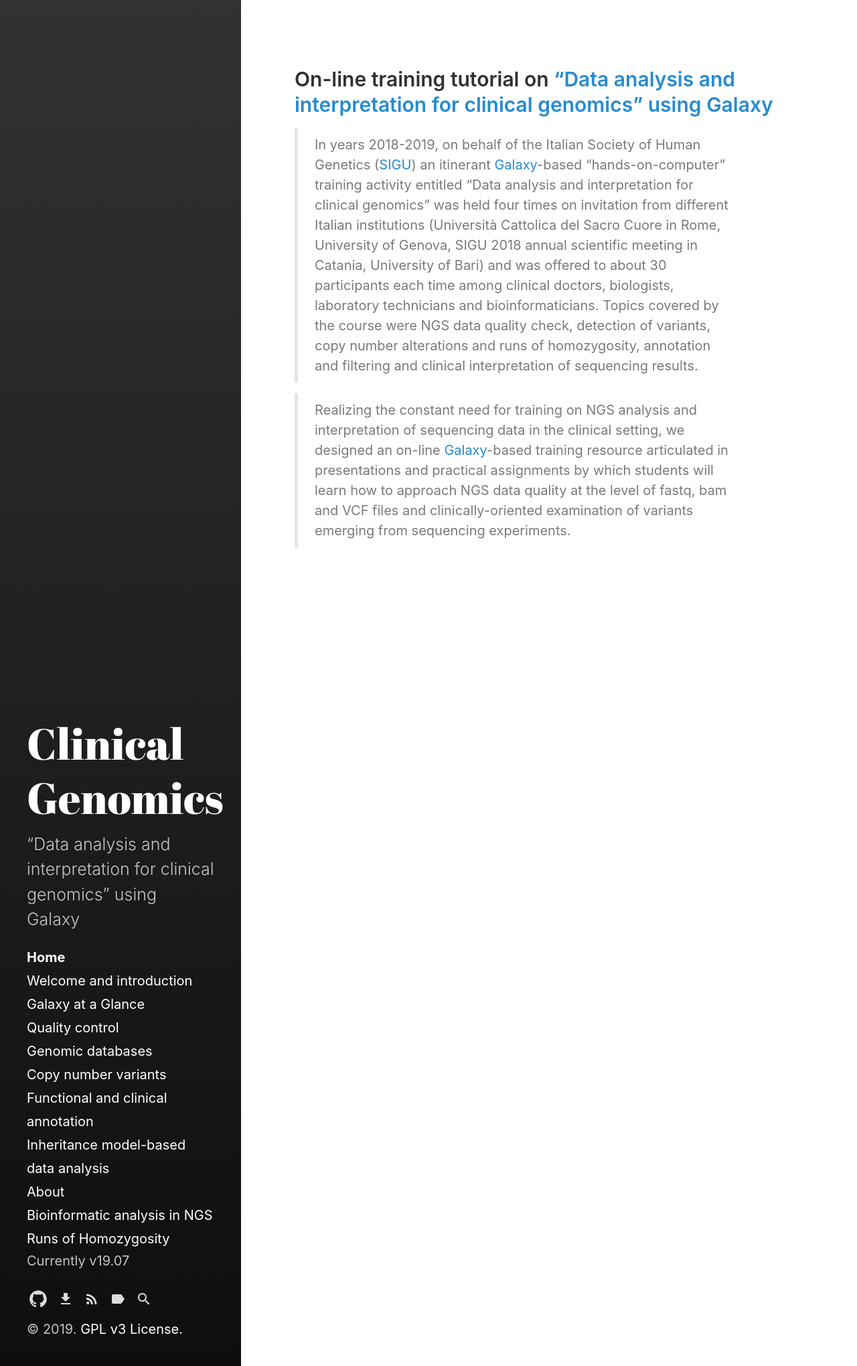
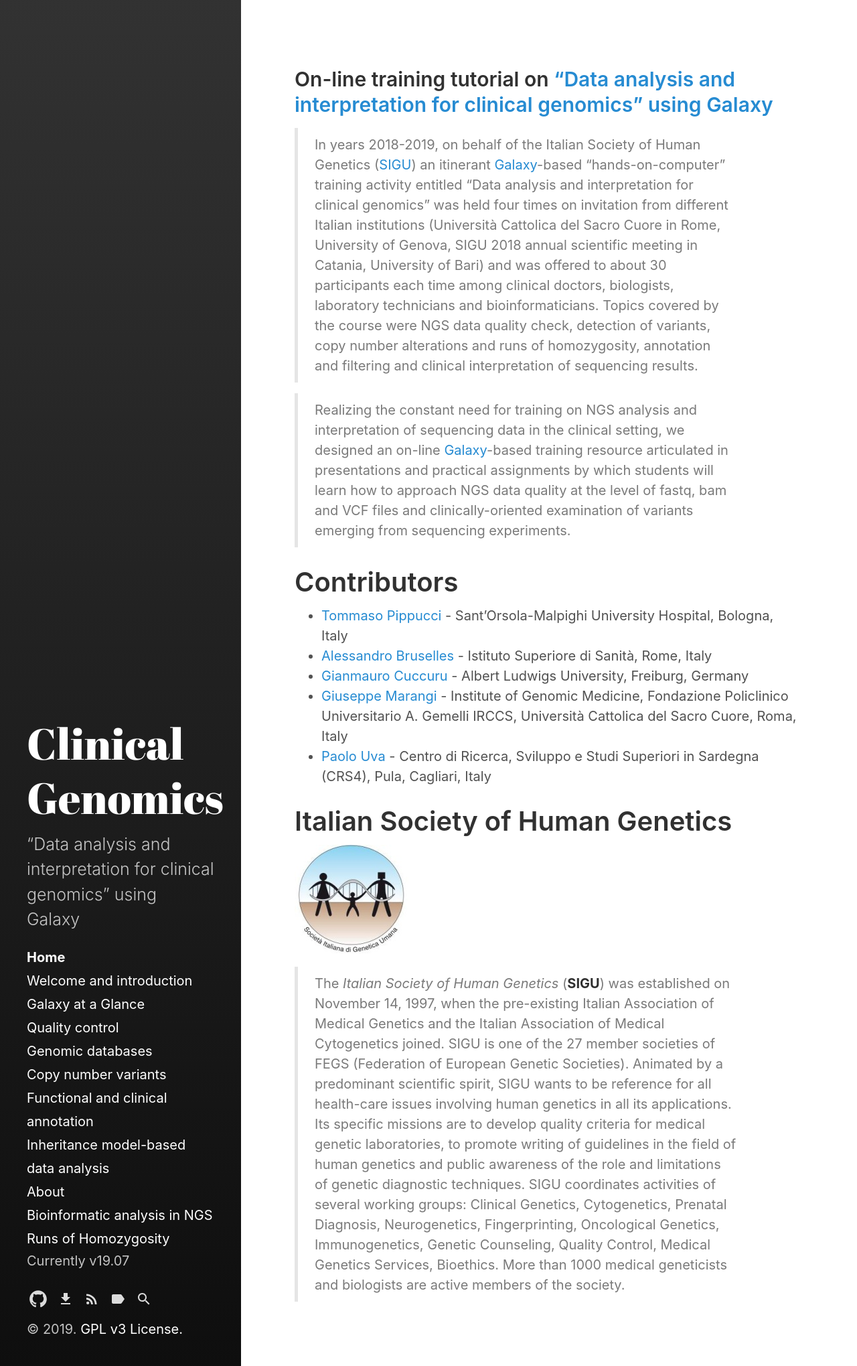
Before and after one commit to sigu-training/clinical_genomics, a Jekyll site: the page built from index.md, in a window 1280 px wide. Shown: the whole page at 67% size. Built offline with Jekyll 4.4.1, drawn with Linux system fonts in a browser that asks for light colours.

Commit message:
Update index.md

```diff
--- a/index.md
+++ b/index.md
@@ -10,3 +10,20 @@ title: Home
 > In years 2018-2019, on behalf of the Italian Society of Human Genetics ([SIGU](https://www.sigu.net/)) an itinerant [Galaxy](https://usegalaxy.eu/)-based “hands-on-computer” training activity entitled “Data analysis and interpretation for clinical genomics” was held four times on invitation from different Italian institutions (Università Cattolica del Sacro Cuore in Rome, University of Genova, SIGU 2018 annual scientific meeting in Catania, University of Bari) and was offered to about 30 participants each time among clinical doctors, biologists, laboratory technicians and bioinformaticians. Topics covered by the course were NGS data quality check, detection of variants, copy number alterations and runs of homozygosity, annotation and filtering and clinical interpretation of sequencing results.
 
 > Realizing the constant need for training on NGS analysis and interpretation of sequencing data in the clinical setting, we designed an on-line [Galaxy](https://usegalaxy.eu/)-based training resource articulated in presentations and practical assignments by which students will learn how to approach NGS data quality at the level of fastq, bam and VCF files and clinically-oriented examination of variants emerging from sequencing experiments.
+
+# Contributors
+
+ * [Tommaso Pippucci](https://www.aosp.bo.it/content/curriculum?E=154659) - Sant’Orsola-Malpighi University Hospital, Bologna, Italy
+ * [Alessandro Bruselles](https://www) - Istituto Superiore di Sanità, Rome, Italy
+ * [Gianmauro Cuccuru](http://www) - Albert Ludwigs University, Freiburg, Germany
+ * [Giuseppe Marangi](http://www) - Institute of Genomic Medicine, Fondazione Policlinico Universitario A. Gemelli IRCCS, Università Cattolica del Sacro Cuore, Roma, Italy
+ * [Paolo Uva](http://www.crs4.it/peopledetails/183/paolo-uva) - Centro di Ricerca, Sviluppo e Studi Superiori in Sardegna (CRS4), Pula, Cagliari, Italy
+
+# Italian Society of Human Genetics
+
+![sigu]({{site.url}}{{site.baseurl}}/images/sigu.png)
+
+> The *Italian Society of Human Genetics* (**SIGU**) was established on November 14, 1997, when the pre-existing Italian Association of Medical Genetics and the Italian Association of Medical Cytogenetics joined. SIGU is one of the 27 member societies of FEGS (Federation of European Genetic Societies).
+Animated by a predominant scientific spirit, SIGU wants to be reference for all health-care issues involving human genetics in all its applications.
+Its specific missions are to develop quality criteria for medical genetic laboratories, to promote writing of guidelines in the field of human genetics and public awareness of the role and limitations of genetic diagnostic techniques.
+SIGU coordinates activities of several working groups: Clinical Genetics, Cytogenetics, Prenatal Diagnosis, Neurogenetics, Fingerprinting, Oncological Genetics, Immunogenetics, Genetic Counseling, Quality Control, Medical Genetics Services, Bioethics. More than 1000 medical geneticists and biologists are active members of the society.
```
